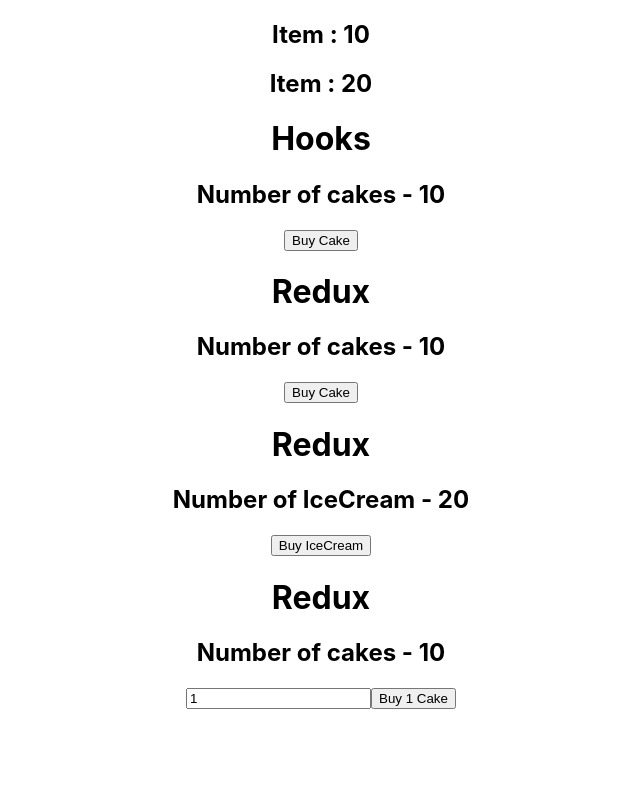
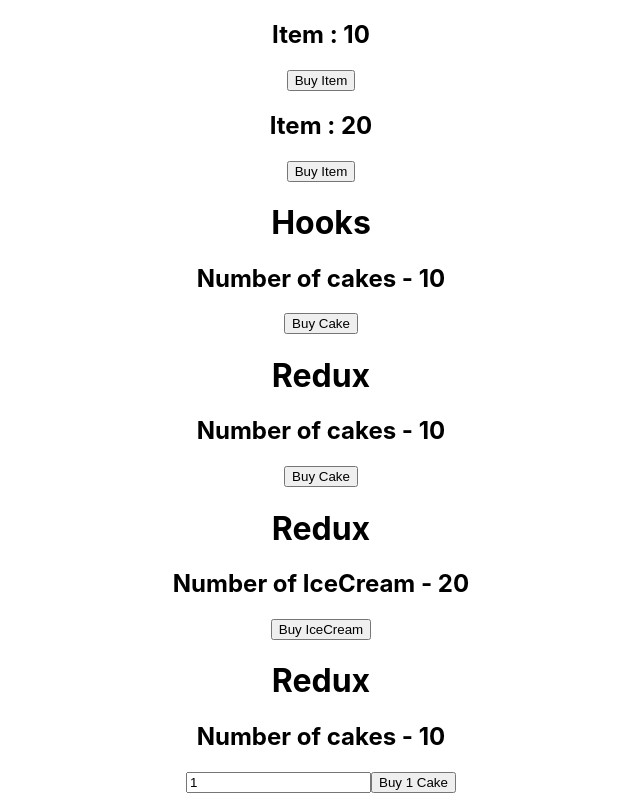
Before and after one commit to ravindrakumarkumawat/react-redux-demo, a React (Create React App) app: page / in a window 1280 px wide. Shown: the whole page, without its empty margins (319-959 px from the left). Built offline with nearby package versions, Linux system fonts and the light colour scheme.

Commit message:
dispatch is added

```diff
--- a/src/components/ItemContainer.js
+++ b/src/components/ItemContainer.js
@@ -1,10 +1,12 @@
 import React from 'react'
 import { connect } from 'react-redux'
+import {buyIceCream, buyCake} from '../redux'
 
 function ItemContainer(props) {
   return (
     <div>
       <h2>Item : {props.item}</h2>
+      <button onClick={props.buyItem}>Buy Item</button>
     </div>
   )
 }
@@ -16,6 +18,14 @@
   }
 }
 
+const mapDispatchToProps = (dispatch, ownProps) => {
+  const dispatchFunction = ownProps.cake ? () => dispatch(buyCake()) : () => dispatch(buyIceCream())
+  return {
+    buyItem: dispatchFunction
+  }
+}
+
 export default connect(
-  mapStateToProps
+  mapStateToProps,
+  mapDispatchToProps
 )(ItemContainer)
```
